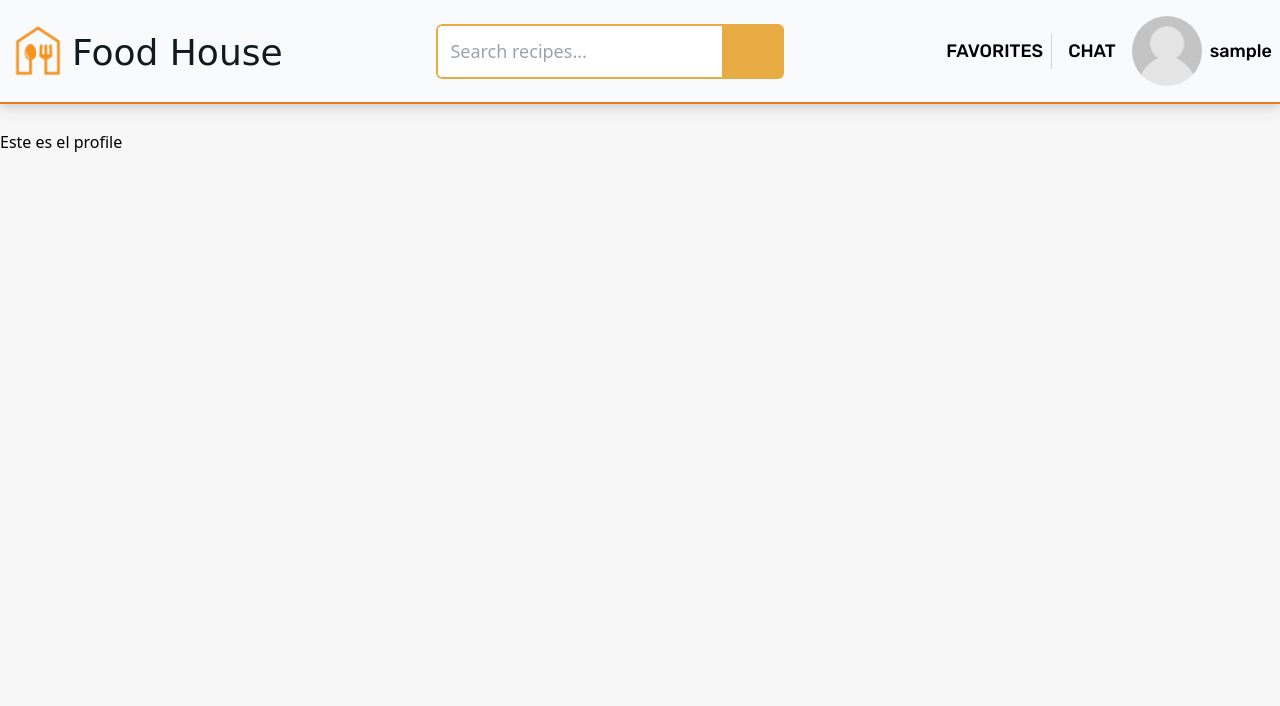
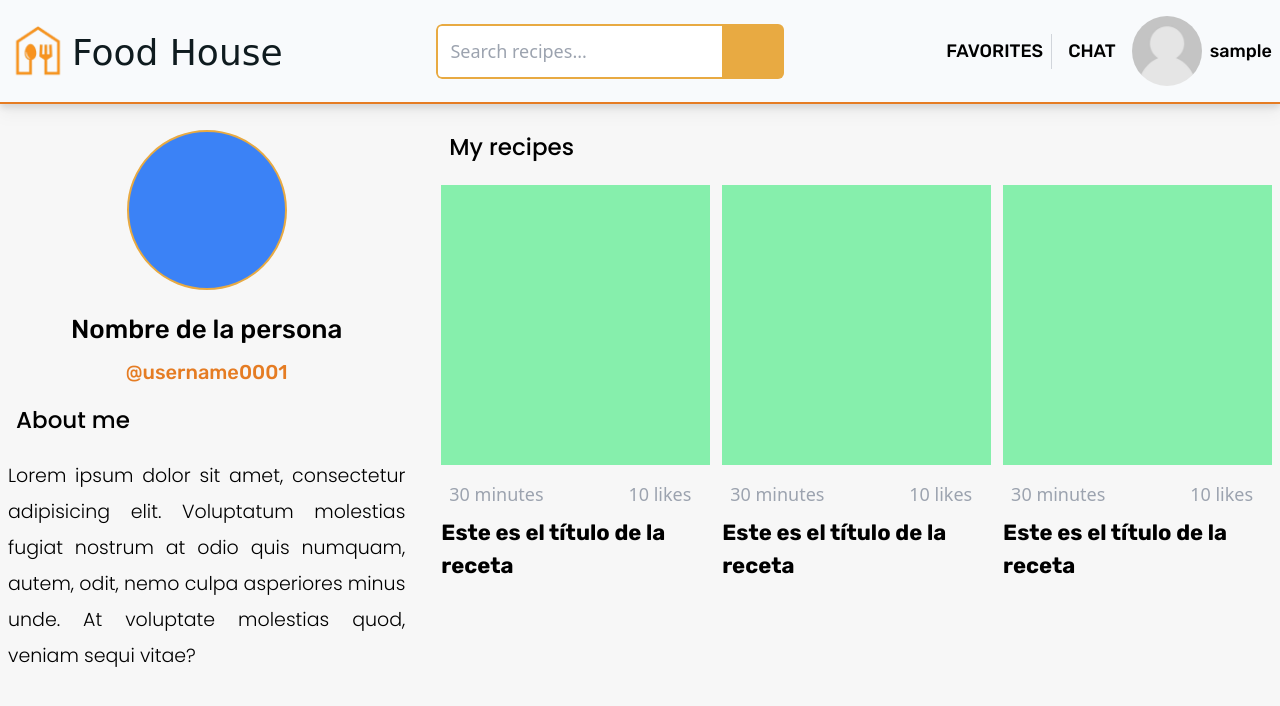
Before and after one commit to CiroJSCH/FoodHouse, a Django app: page /blog/profile/ in a window 1280 px wide. Shown: the top 706 px of the page. Run offline with Django 4.2, Linux system fonts and the light colour scheme; the visitor is signed in with stand-in values (Sample User, id 1); style sheets or scripts are compiled from the project's sources; some libraries are stand-ins or nearby versions; some web fonts are replaced.

Commit message:
profile page structure

```diff
--- a/src/blog/templates/blog/profile.html
+++ b/src/blog/templates/blog/profile.html
@@ -1,5 +1,94 @@
 {% extends "blog_layout.html" %}
 {% load static %}
 {% block content %}
-  <h1>Este es el profile</h1>
+  <main class="w-full mb-[100px] max-w-[1440px] mx-auto relative">
+    <section class="w-full grid grid-cols-12 gap-8 lg:gap-4 xl:gap-5">
+      {% comment %} User info {% endcomment %}
+      <section class="px-2 col-span-12 lg:col-span-5 xl:col-span-4 max-w-[600px] lg:max-w-none mx-auto flex flex-col items-center justify-center">
+        <div class="bg-blue-500 w-[160px] h-[160px] border-2 border-primary rounded-full"></div>
+        <h3 class="mt-5 font-title font-medium text-[22px] lg:text-[24px] xl:text-[26px]">Nombre de la persona</h3>
+        <h4 class="mt-2 font-title font-medium text-[18px] lg:text-[19px] xl:text-[20px] text-accent">@username0001</h4>
+        <div class="mt-4 w-full">
+          <div class="flex items-center gap-2">
+            <i class="fa-solid fa-circle-info fa-xl text-accent"></i>
+            <p class="font-text font-medium text-[19px] lg:text-[21px] xl:text-[23px]">About me</p>
+          </div>
+          <p class="text-[17px] lg:text-[18px] xl:text-[19px] font-text font-light mt-5 leading-[30px] lg:leading-[32px] xl:leading-[36px] text-justify">
+            Lorem ipsum dolor sit amet, consectetur adipisicing elit. Voluptatum molestias fugiat nostrum at odio quis numquam, autem, odit, nemo culpa asperiores minus unde. At voluptate molestias quod, veniam sequi vitae?
+          </p>
+        </div>
+      </section>
+      {% comment %} User recipes {% endcomment %}
+      <section class="px-2 col-span-12 lg:col-span-7 xl:col-span-8 max-w-[600px] lg:max-w-none mx-auto flex flex-col w-full">
+        <div class="flex items-center gap-2">
+          <i class="fa-solid fa-utensils fa-xl text-accent"></i>
+          <p class="font-text font-medium text-[19px] lg:text-[21px] xl:text-[23px]">My recipes</p>
+        </div>
+        <div class="grid grid-cols-12 w-full mt-5">
+          <section class="w-full col-span-12 grid grid-cols-12 gap-y-8 gap-x-3 max-w-[400px] sm:max-w-[700px] md:max-w-[800px] lg:max-w-none mx-auto">
+            <article class="col-span-12 md:col-span-6 xl:col-span-4">
+              <a href="#">
+                <div class="bg-green-300 h-[250px] lg:h-[280px] relative">
+                  <button class="absolute top-2 right-2 cursor-pointer text-rose-500">
+                    <i class="fa-regular fa-heart fa-xl"></i>
+                  </button>
+                </div>
+                <div class="mt-4 flex items-center justify-between w-full max-w-[250px]">
+                  <div class="flex items-center gap-2 text-gray-400">
+                    <i class="fa-regular fa-clock fa-lg"></i>
+                    <p class="lg:text-[18px]">30 minutes</p>
+                  </div>
+                  <div class="flex items-center gap-2 text-gray-400">
+                    <i class="fa-regular fa-thumbs-up fa-lg"></i>
+                    <p class="lg:text-[18px]">10 likes</p>
+                  </div>
+                </div>
+                <h4 class="mt-2 text-[20px] font-title font-semibold lg:text-[21px] xl:text-[22px]">Este es el título de la receta</h4>
+              </a>
+            </article>
+            <article class="col-span-12 md:col-span-6 xl:col-span-4">
+              <a href="#">
+                <div class="bg-green-300 h-[250px] lg:h-[280px] relative">
+                  <button class="absolute top-2 right-2 cursor-pointer text-rose-500">
+                    <i class="fa-regular fa-heart fa-xl"></i>
+                  </button>
+                </div>
+                <div class="mt-4 flex items-center justify-between w-full max-w-[250px]">
+                  <div class="flex items-center gap-2 text-gray-400">
+                    <i class="fa-regular fa-clock fa-lg"></i>
+                    <p class="lg:text-[18px]">30 minutes</p>
+                  </div>
+                  <div class="flex items-center gap-2 text-gray-400">
+                    <i class="fa-regular fa-thumbs-up fa-lg"></i>
+                    <p class="lg:text-[18px]">10 likes</p>
+                  </div>
+                </div>
+                <h4 class="mt-2 text-[20px] font-title font-semibold lg:text-[21px] xl:text-[22px]">Este es el título de la receta</h4>
+              </a>
+            </article>
+            <article class="col-span-12 md:col-span-6 xl:col-span-4">
+              <a href="#">
+                <div class="bg-green-300 h-[250px] lg:h-[280px] relative">
+                  <button class="absolute top-2 right-2 cursor-pointer text-rose-500">
+                    <i class="fa-regular fa-heart fa-xl"></i>
+                  </button>
+                </div>
+                <div class="mt-4 flex items-center justify-between w-full max-w-[250px]">
+                  <div class="flex items-center gap-2 text-gray-400">
+                    <i class="fa-regular fa-clock fa-lg"></i>
+                    <p class="lg:text-[18px]">30 minutes</p>
+                  </div>
+                  <div class="flex items-center gap-2 text-gray-400">
+                    <i class="fa-regular fa-thumbs-up fa-lg"></i>
+                    <p class="lg:text-[18px]">10 likes</p>
+                  </div>
+                </div>
+                <h4 class="mt-2 text-[20px] font-title font-semibold lg:text-[21px] xl:text-[22px]">Este es el título de la receta</h4>
+              </a>
+            </article>
+          </section>
+        </div>
+      </section>
+    </section>
+  </main>
 {% endblock content %}
```
